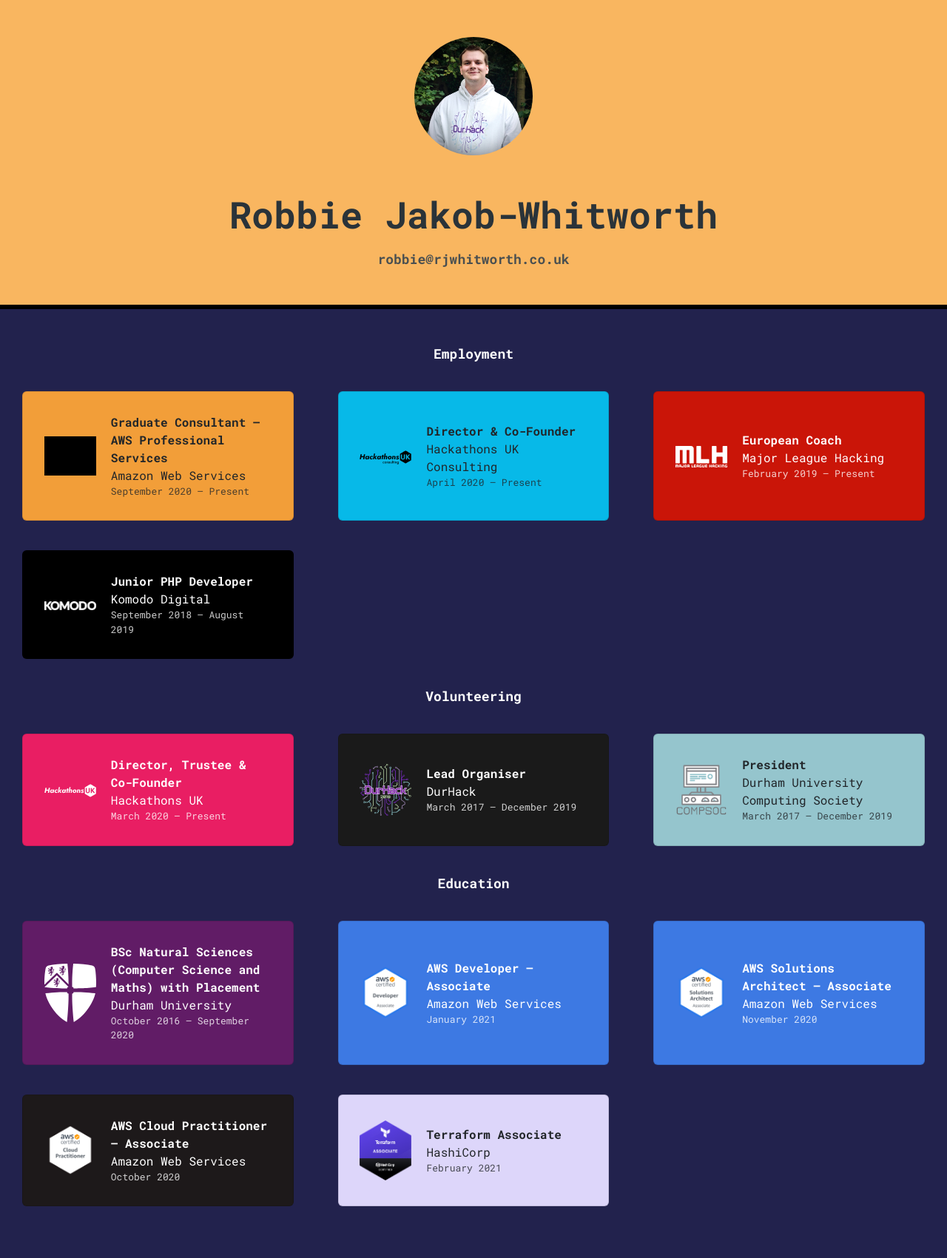
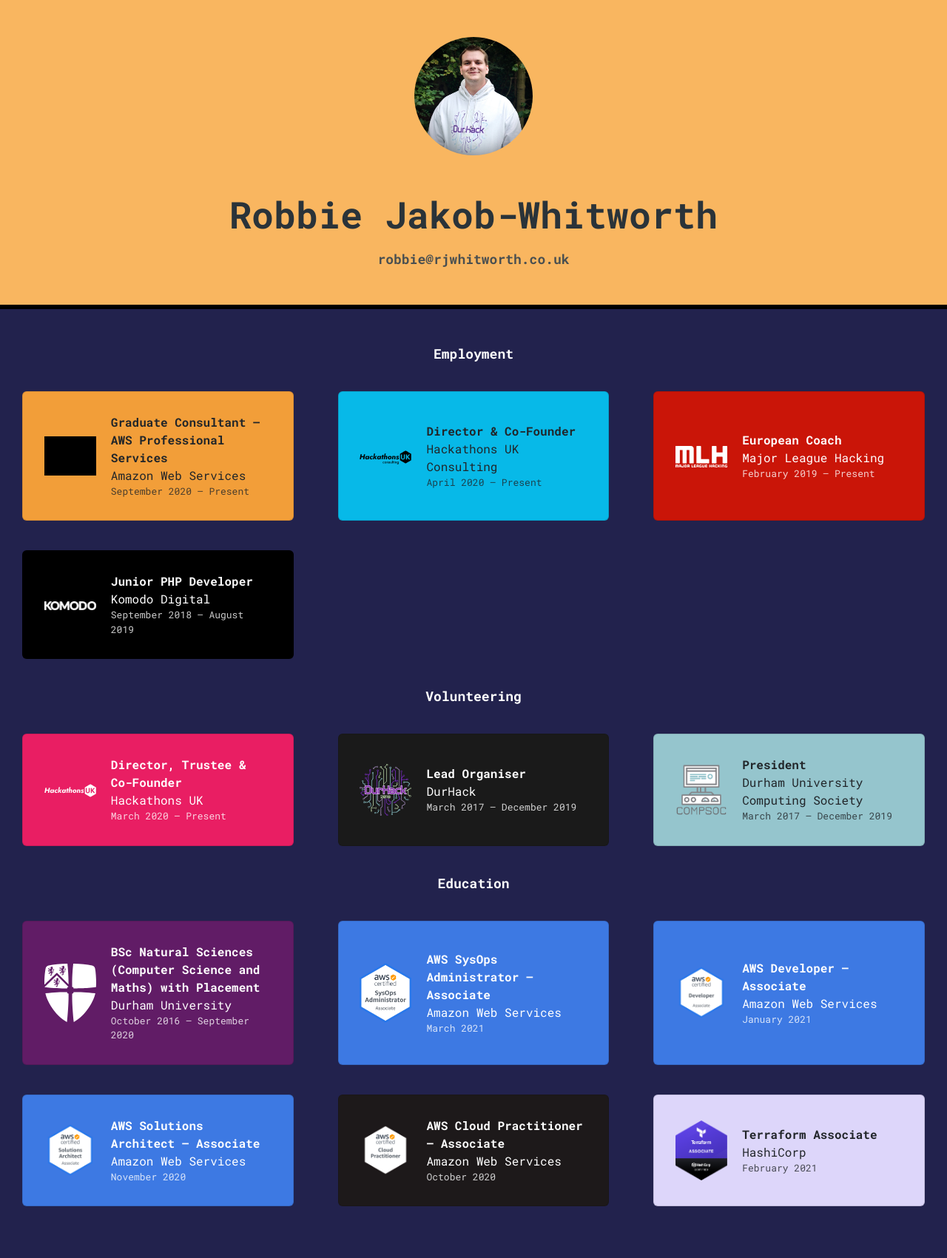
Before and after one commit to robzwolf/website, a Jekyll site: the page built from index.html, in a window 1280 px wide. Shown: the whole page at 74% size. Built offline with Jekyll 4.4.1, drawn with Linux system fonts in a browser that asks for light colours; nearby versions of some CDN libraries; grey boxes are pictures that could not be loaded.

Commit message:
Add AWS SysOps Associate badge

```diff
--- a/_data/education.yml
+++ b/_data/education.yml
@@ -3,6 +3,12 @@
   dates: October 2016 – September 2020
   logo: du.svg
   class: du
+
+- course: AWS SysOps Administrator – Associate
+  institute: Amazon Web Services
+  dates: March 2021
+  logo: aws-so.png
+  class: aws-so
 
 - course: AWS Developer – Associate
   institute: Amazon Web Services
--- a/_sass/cards.scss
+++ b/_sass/cards.scss
@@ -61,7 +61,8 @@
     }
 
     &.aws-sa,
-    &.aws-dev {
+    &.aws-dev,
+    &.aws-so {
         background: #3d79e3;
         @include lightText($blow-out: false);
     }
```
Also changed, not shown: assets/img/education/aws-so.png (added).
